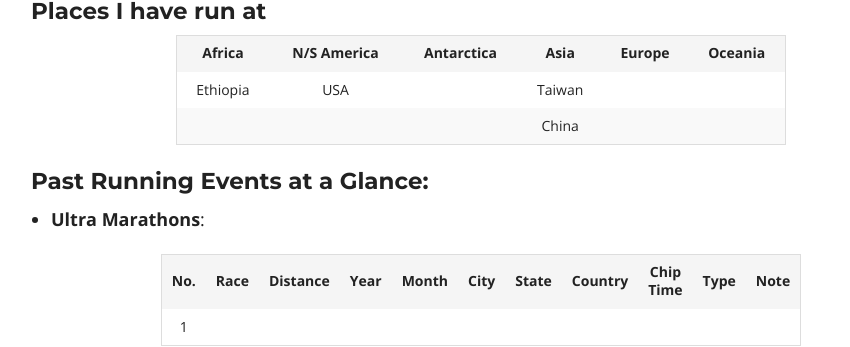
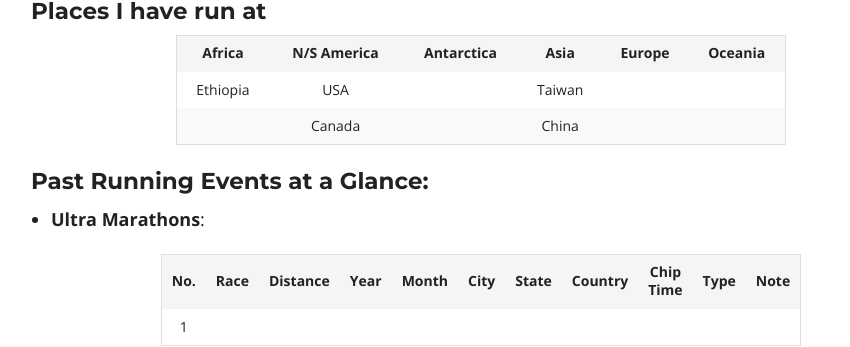
Before and after one commit to kcmlin/kcmlin.github.io, a Jekyll site: the page built from about.md, in a window 1280 px wide and 900 px high, scrolled down 498 px. Shown: the part 144-491 px from the top of the window, without its empty margins (159-1009 px from the left). Built offline with Jekyll 4.4.1, drawn with Linux system fonts in a browser that asks for light colours; nearby versions of some CDN libraries.

Commit message:
Update about.md

```diff
--- a/about.md
+++ b/about.md
@@ -14,7 +14,7 @@ Katherine is an avid runner, a seasonal cyclist, a traveler and a self-proclaime
 | Africa | N/S America | Antarctica | Asia | Europe | Oceania |
 |:--:|:---:|:--:|:---:|:--:|:---:|
 | Ethiopia | USA | | Taiwan | | |
-| | | | China |  | |
+| | Canada | | China |  | |
 
 #### Past Running Events at a Glance:
 
```
